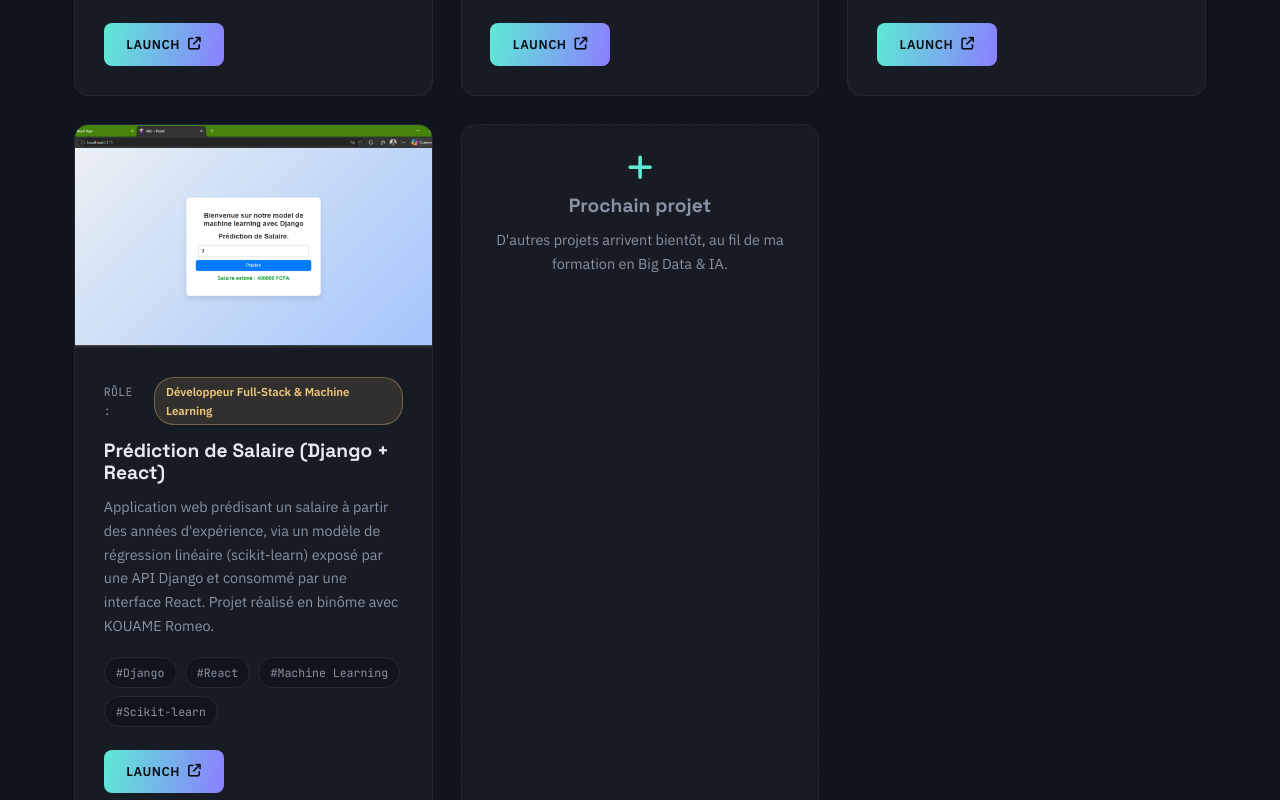
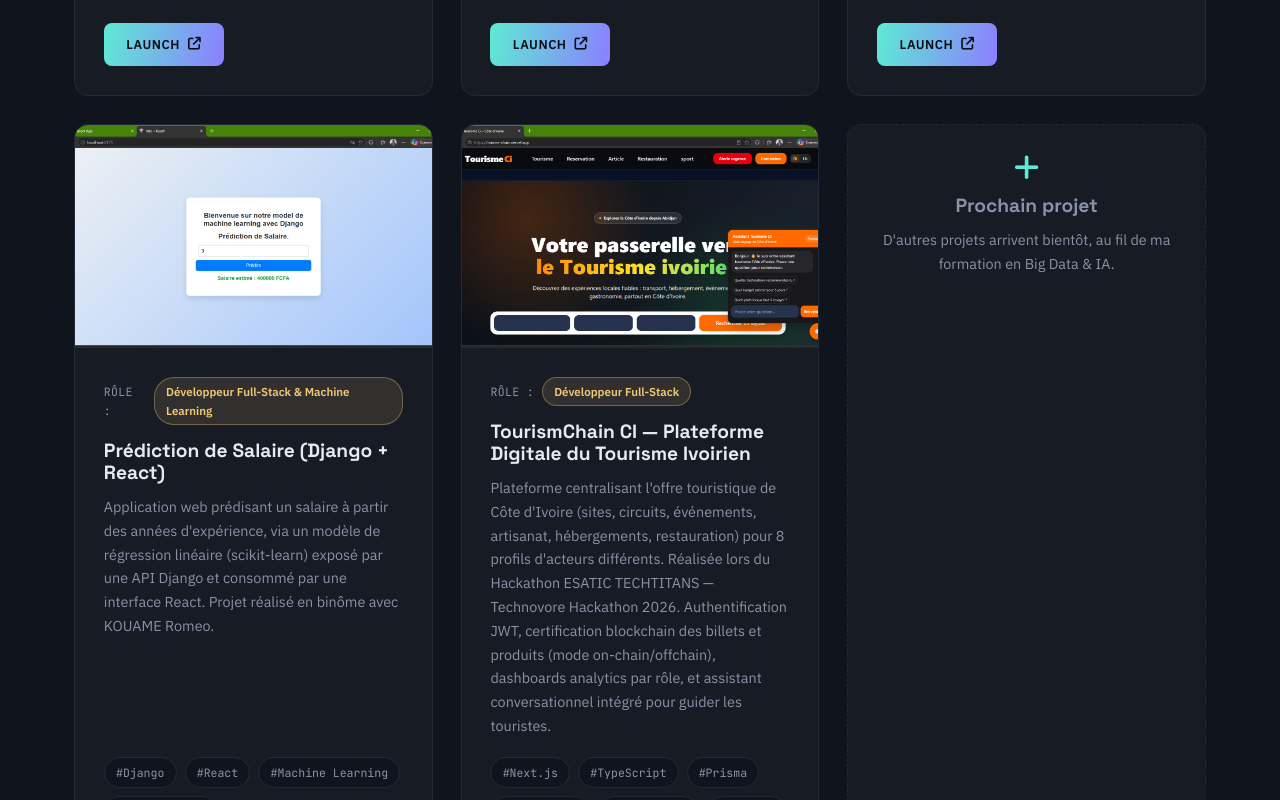
Before and after one commit to Hilarion13225/Yao-Konan-portfolio-react, a React (Vite) app: page / in a window 1280 px wide. Shown: the part 4260-5060 px from the top of the page. Built offline with nearby package versions, Linux system fonts and the light colour scheme.

Commit message:
New projet add

```diff
--- a/src/data.js
+++ b/src/data.js
@@ -213,4 +213,21 @@ export const projects = [
     thumb: '/images/prediction.png',
     link: '#contact',
   },
+  {
+    role: {
+      fr: 'Développeur Full-Stack',
+      en: 'Full-Stack Developer',
+    },
+    title: {
+      fr: 'TourismChain CI — Plateforme Digitale du Tourisme Ivoirien',
+      en: 'TourismChain CI — Ivorian Tourism Digital Platform',
+    },
+    description: {
+      fr: "Plateforme centralisant l'offre touristique de Côte d'Ivoire (sites, circuits, événements, artisanat, hébergements, restauration) pour 8 profils d'acteurs différents. Réalisée lors du Hackathon ESATIC TECHTITANS — Technovore Hackathon 2026. Authentification JWT, certification blockchain des billets et produits (mode on-chain/offchain), dashboards analytics par rôle, et assistant conversationnel intégré pour guider les touristes.",
+      en: "Platform centralizing Côte d'Ivoire's tourism offering (sites, tours, events, crafts, accommodations, dining) for 8 different actor profiles. Built during the ESATIC TECHTITANS Hackathon — Technovore Hackathon 2026. JWT authentication, blockchain certification for tickets and products (on-chain/offchain mode), role-based analytics dashboards, and an integrated chatbot assistant to guide tourists.",
+    },
+    tags: ['#Next.js', '#TypeScript', '#Prisma', '#PostgreSQL', '#Blockchain', '#Chatbot'],
+    thumb: '/images/tourism.png',
+    link: 'https://tourim-chain.vercel.app/',
+  },
 ]
```
Also changed, not shown: public/images/tourism.png (added).
